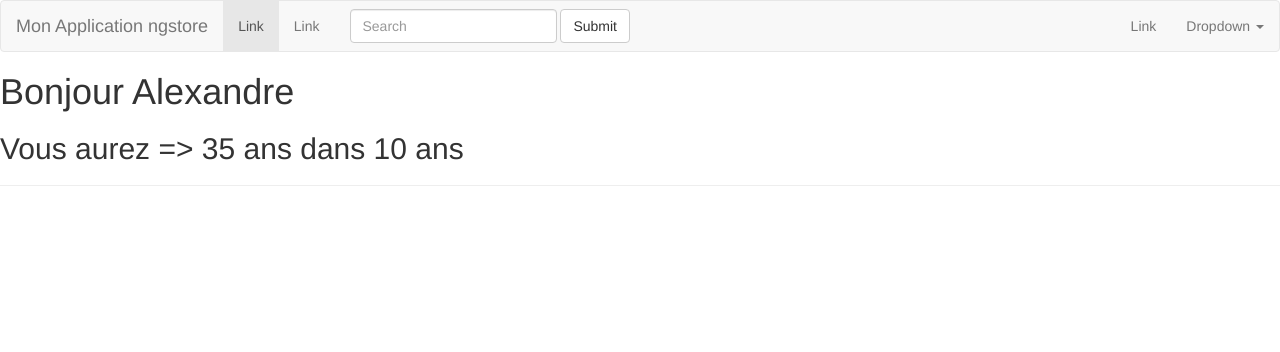
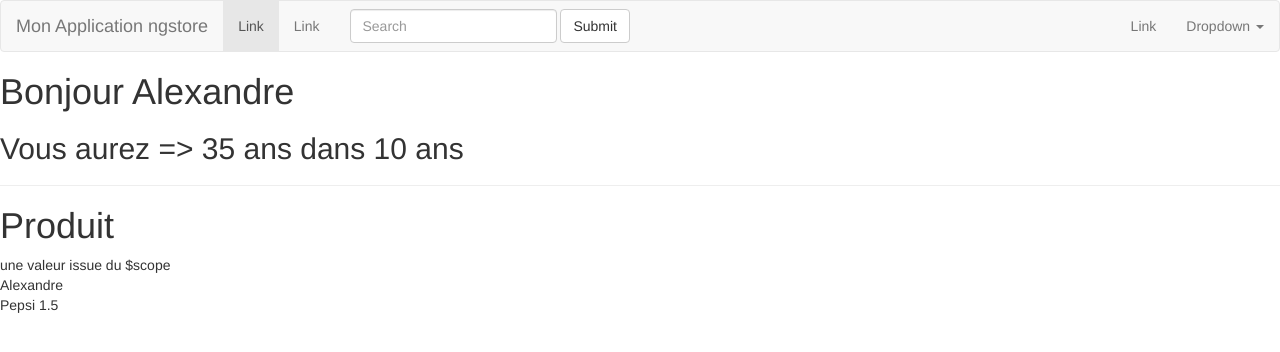
Before and after one commit to EmericLANVIN/AngularJs_2021_02_22, a website: page index.html in a window 1280 px wide. Drawn offline with nearby package versions, Linux system fonts and the light colour scheme.

Commit message:
MAJ Angular Scope + Binding

```diff
--- a/app/produitCtrl/produitCtrl.js
+++ b/app/produitCtrl/produitCtrl.js
@@ -6,7 +6,7 @@
                 // model + actions
 
                 //Var sur le scope
-                $scope='une valeur issue du $scope';
+                $scope.value='une valeur issue du $scope';
                 // Une Variable local au controller
                 var localVar='une variable local';
 
--- a/index.html
+++ b/index.html
@@ -57,8 +57,12 @@
             <h1>Bonjour {{ name }}</h1>
             <h2>Vous aurez  => {{ age + 10 }} ans dans 10 ans</h2>
             <hr/>
-            <div class="produit" ng-controller="produitCtrl">
-
+            <div class="produit" ng-controller="produitCtrl as prod">
+                <h1>Produit</h1>
+                    <!--Lorem ipsum dolor sit amet consectetur adipisicing elit. Dolores iusto pariatur cupiditate dignissimos tempora odio. Molestiae necessitatibus perspiciatis sit consectetur nesciunt, accusantium hic inventore dolores magni totam architecto esse voluptates!<br/>-->
+                    {{ value }} <br/>
+                    {{ name }} <br/>
+                    {{ prod.nom }} <br/>
             </div>
         </div>
     </div>
```
